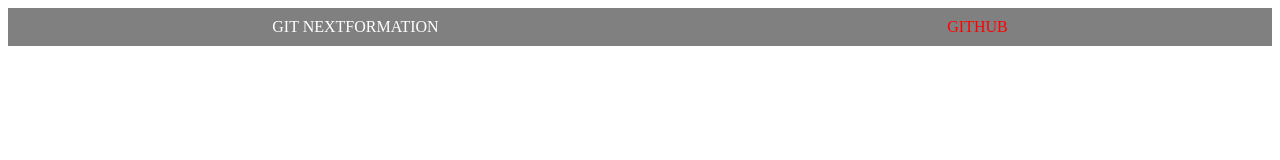
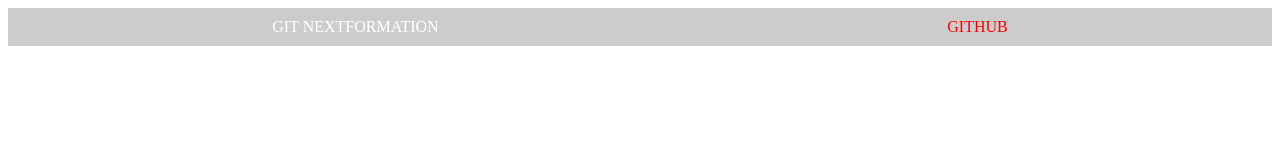
Before and after one commit to harounaKane/nextFormation, a plain HTML site: page index.html in a window 1280 px wide. Drawn offline with Linux system fonts and the light colour scheme.

Commit message:
version teste

```diff
--- a/css/style.css
+++ b/css/style.css
@@ -1,5 +1,5 @@
 header{
-  background-color: grey;
+  background-color: rgba(0, 0, 0, .2);
   padding: 10px;
 }
 
```
